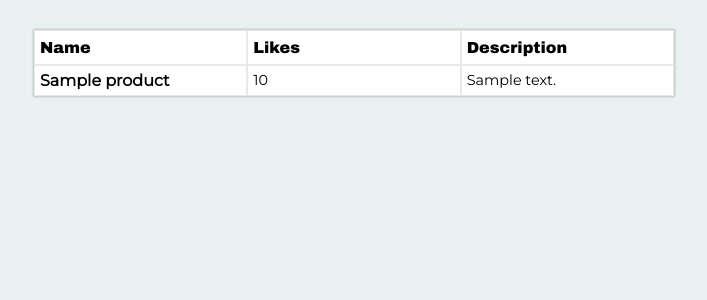
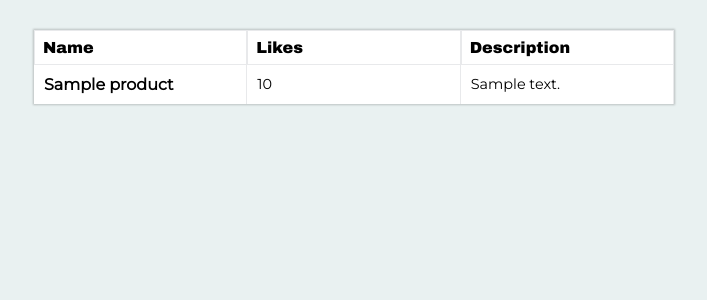
Before and after one commit to german9304/flask-app, a Flask app: template templates/stores/topstores.html in a window 1280 px wide. Shown: the part 67-367 px from the top of the page, without its empty margins (286-993 px from the left). Run offline with Flask 2, Linux system fonts and the light colour scheme; the template is opened without the code that fills it: most values are stand-ins (such as "Sample title", 1, 10 or a date in 2020); parts of the project's set-up code (start-up, migrations or seed data) failed here and were passed over.

Commit message:
padding stores

```diff
--- a/static/css/topstores.css
+++ b/static/css/topstores.css
@@ -16,9 +16,9 @@
     margin: 0;
 }
 .product > * {
-    border: solid 1px var(--border-color-products);
+    border-right: solid 1px var(--border-color-products);
     font-family: var(--font-store);
-    padding: 5px  5px;
+    padding: 10px;
 }
 
 .product p {
@@ -42,7 +42,7 @@
     flex: 1;
     border: solid 1px  var(--border-color-products);
     font-family: var(--store-header);
-    padding: 8px 5px;
+    padding: 8px;
 }
 
 #products{
```
